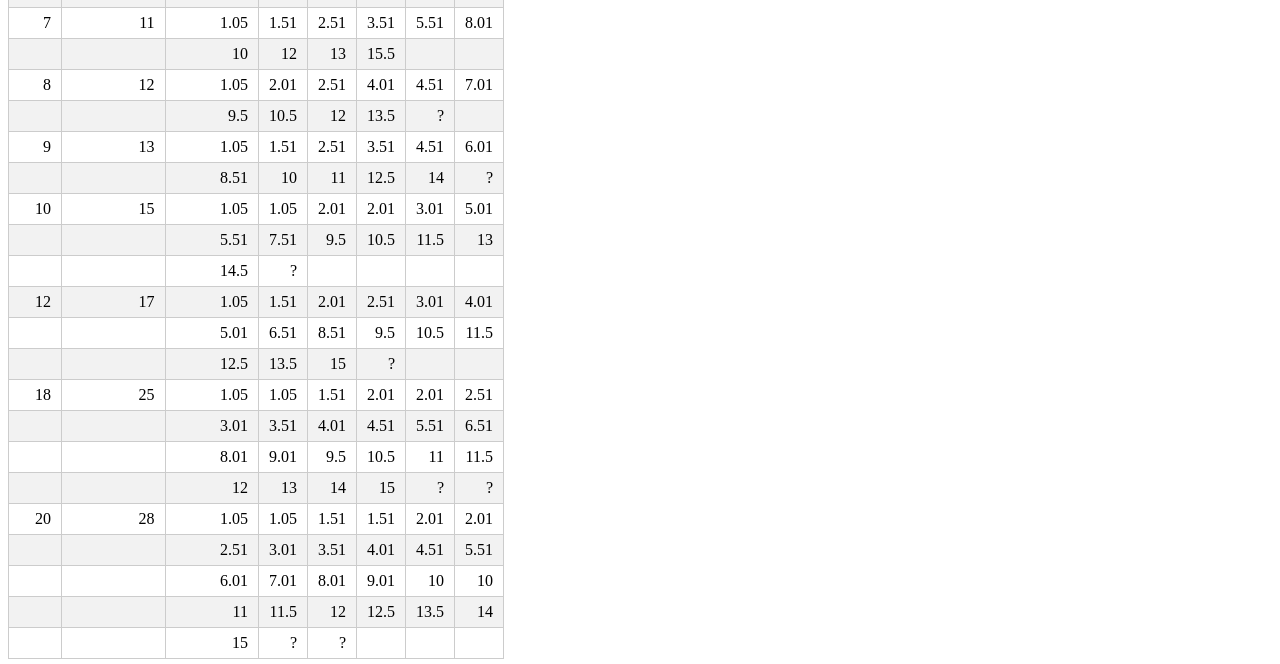
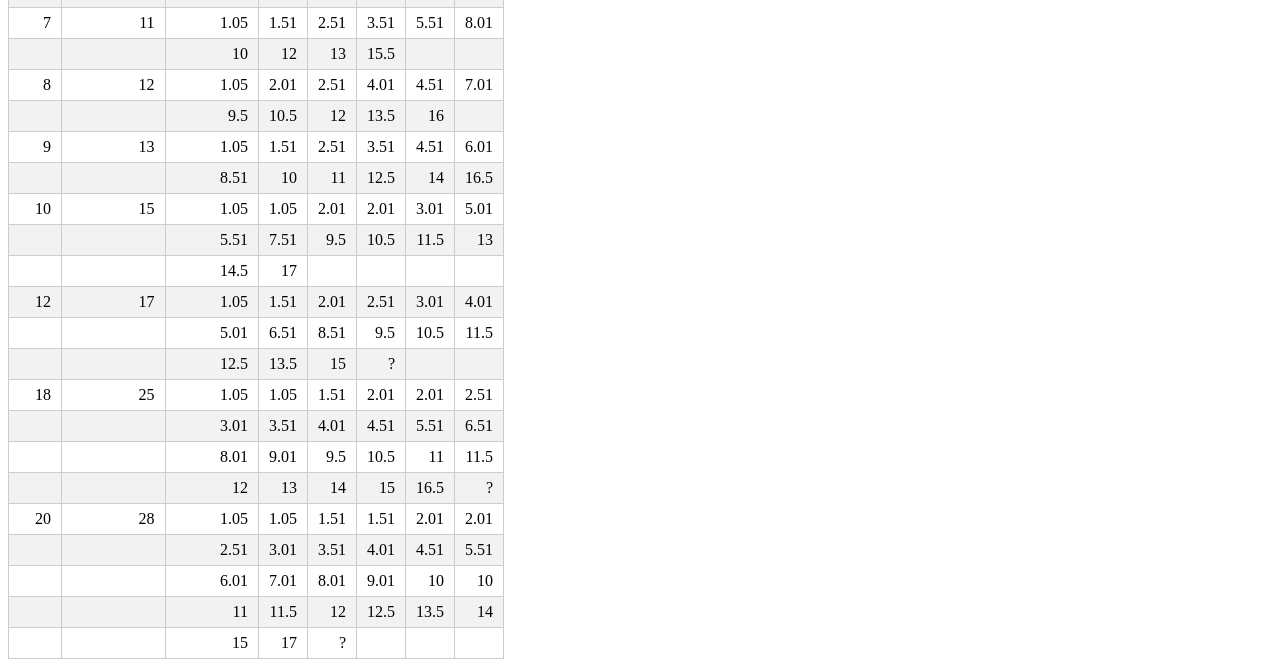
Before and after one commit to markplesko/idle1_guide, a Jekyll site: the page built from index.md, in a window 1280 px wide and 900 px high, scrolled down 8373 px. Shown: the part 233-897 px from the top of the window. Built offline with Jekyll 4.4.1, drawn with Linux system fonts in a browser that asks for light colours.

Commit message:
more ex data

```diff
--- a/index.md
+++ b/index.md
@@ -354,21 +354,21 @@ Here is a chart to 10 C1 for higher bases, but it only has the EX values that sh
 |    7 |            11 |       1.05 | 1.51 | 2.51 | 3.51 | 5.51 | 8.01 |
 |      |               |         10 |   12 |   13 | 15.5 |
 |    8 |            12 |       1.05 | 2.01 | 2.51 | 4.01 | 4.51 | 7.01 |
-|      |               |        9.5 | 10.5 |   12 | 13.5 |    ? |
+|      |               |        9.5 | 10.5 |   12 | 13.5 |   16 |
 |    9 |            13 |       1.05 | 1.51 | 2.51 | 3.51 | 4.51 | 6.01 |
-|      |               |       8.51 |   10 |   11 | 12.5 |   14 |    ? |
+|      |               |       8.51 |   10 |   11 | 12.5 |   14 | 16.5 |
 |   10 |            15 |       1.05 | 1.05 | 2.01 | 2.01 | 3.01 | 5.01 |
 |      |               |       5.51 | 7.51 |  9.5 | 10.5 | 11.5 |   13 |
-|      |               |       14.5 |    ? |
+|      |               |       14.5 |   17 |
 |   12 |            17 |       1.05 | 1.51 | 2.01 | 2.51 | 3.01 | 4.01 |
 |      |               |       5.01 | 6.51 | 8.51 |  9.5 | 10.5 | 11.5 |
 |      |               |       12.5 | 13.5 |   15 |    ? |
 |   18 |            25 |       1.05 | 1.05 | 1.51 | 2.01 | 2.01 | 2.51 |
 |      |               |       3.01 | 3.51 | 4.01 | 4.51 | 5.51 | 6.51 |
 |      |               |       8.01 | 9.01 |  9.5 | 10.5 |   11 | 11.5 |
-|      |               |         12 |   13 |   14 |   15 |    ? |    ? |
+|      |               |         12 |   13 |   14 |   15 | 16.5 |    ? |
 |   20 |            28 |       1.05 | 1.05 | 1.51 | 1.51 | 2.01 | 2.01 |
 |      |               |       2.51 | 3.01 | 3.51 | 4.01 | 4.51 | 5.51 |
 |      |               |       6.01 | 7.01 | 8.01 | 9.01 |   10 |   10 |
 |      |               |         11 | 11.5 |   12 | 12.5 | 13.5 |   14 |
-|      |               |         15 |    ? |    ? |
+|      |               |         15 |   17 |    ? |
```
